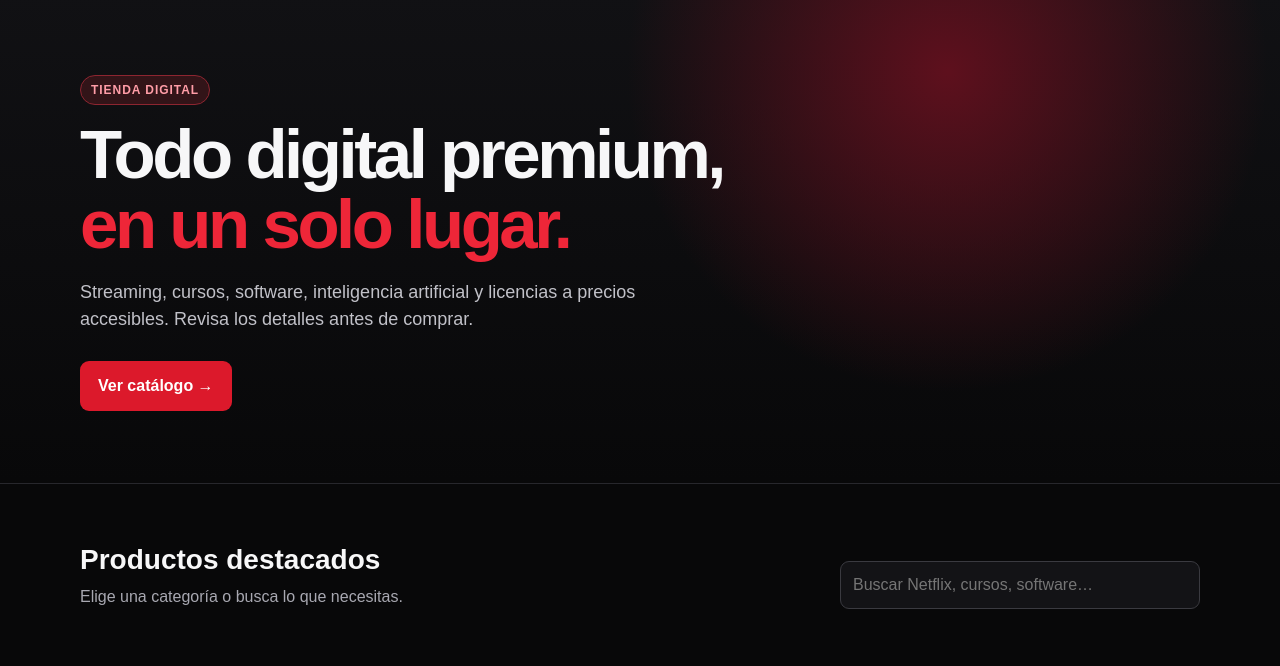
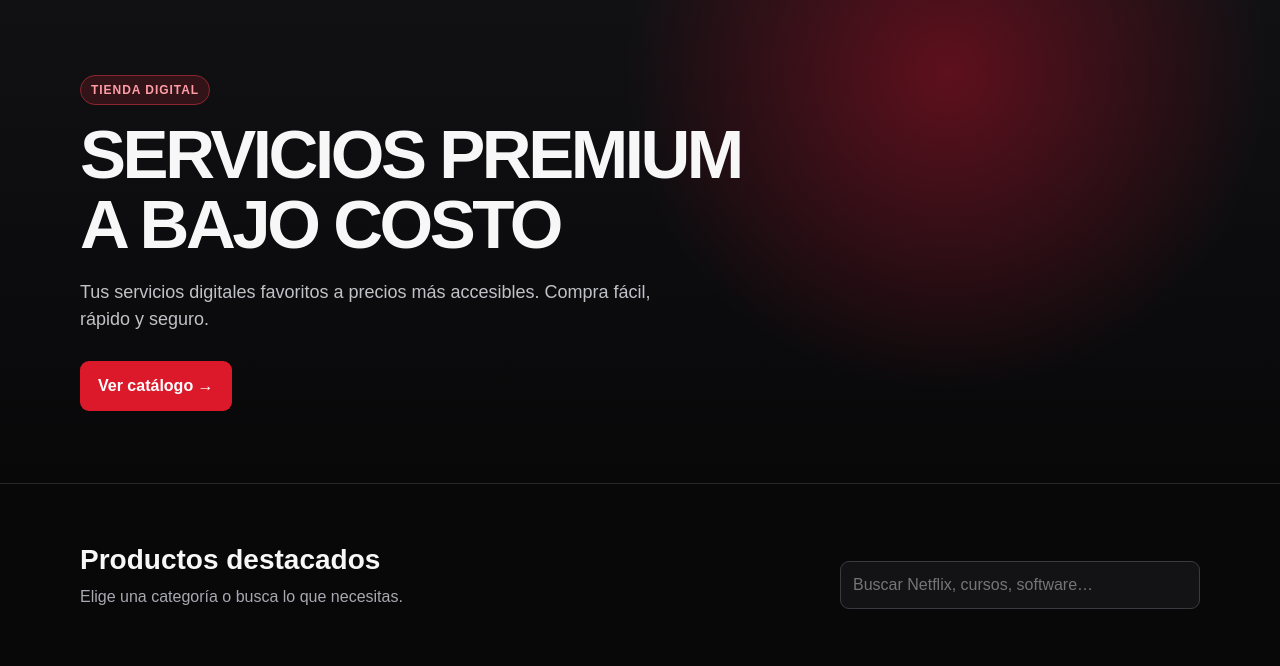
Before and after one commit to fabriciojaya30-crypto/streamingec, a website: page index.html in a window 1280 px wide. Shown: the part 76-742 px from the top of the page. Drawn offline with Linux system fonts and the light colour scheme; no server answers.

Commit message:
Update index.html

```diff
--- a/index.html
+++ b/index.html
@@ -23,7 +23,7 @@
 <body>
   <header><div class="container nav"><a class="brand" href="index.html"><img src="logo.jpg" alt="Logo Streaming EC"><span>Streaming <strong>EC</strong></span></a><nav><a href="#catalogo">Catálogo</a><a href="cursos.html">Cursos</a><a class="whatsapp" href="https://wa.me/qr/2D6ZXQWJBBC7C1" target="_blank" rel="noopener">WhatsApp</a></nav></div></header>
   <main>
-    <section class="hero"><div class="container"><span class="badge">TIENDA DIGITAL</span><h1>Todo digital premium,<br><span>en un solo lugar.</span></h1><p>Streaming, cursos, software, inteligencia artificial y licencias a precios accesibles. Revisa los detalles antes de comprar.</p><a class="cta" href="#catalogo">Ver catálogo →</a></div></section>
+    <section class="hero"><div class="container"><span class="badge">TIENDA DIGITAL</span><h1>SERVICIOS PREMIUM A BAJO COSTO</h1><p>Tus servicios digitales favoritos a precios más accesibles. Compra fácil, rápido y seguro.</p><a class="cta" href="#catalogo">Ver catálogo →</a></div></section>
     <section id="catalogo" class="catalog"><div class="container"><div class="section-heading"><div><h2>Productos destacados</h2><p class="sub">Elige una categoría o busca lo que necesitas.</p></div><input id="search" class="search" type="search" placeholder="Buscar Netflix, cursos, software…"></div><div id="chips" class="chips"></div><div id="products" class="grid" aria-live="polite"><p class="empty">Cargando productos…</p></div></div></section>
   </main>
   <footer><div class="container">© 2026 Streaming EC</div></footer>
```
